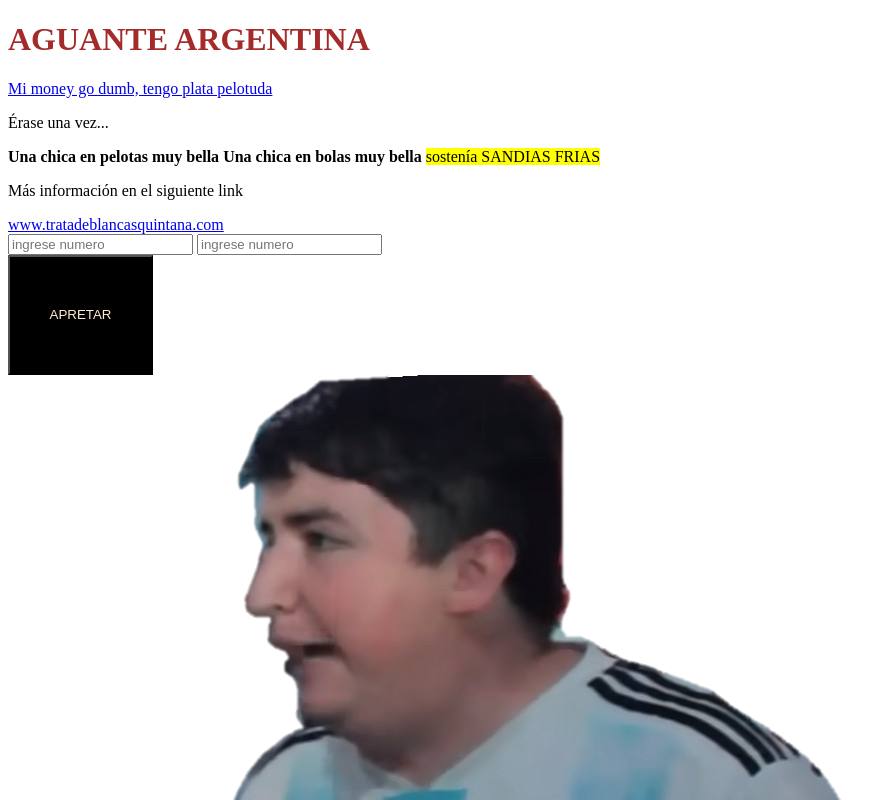
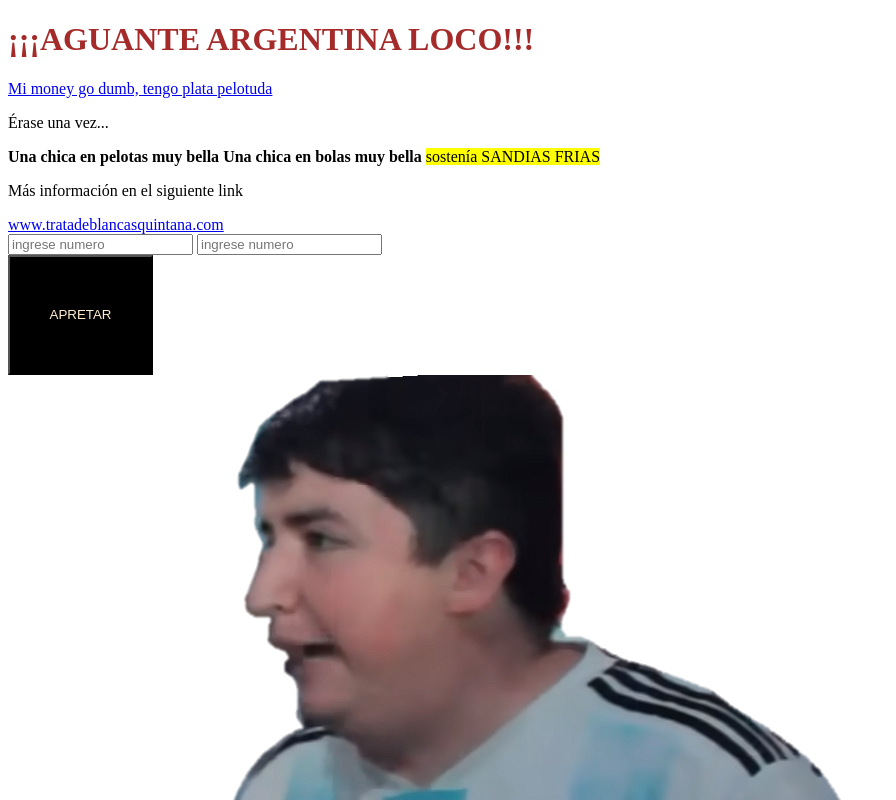
Before and after one commit to aguanteargentina/aguanteargentina, a plain HTML site: page index.html in a window 1280 px wide. Shown: the top 800 px of the page, without its empty margins (0-896 px from the left). Drawn offline with Linux system fonts and the light colour scheme.

Commit message:
Update index.html

```diff
--- a/index.html
+++ b/index.html
@@ -5,10 +5,10 @@
     <meta http-equiv="X-UA-Compatible" content="IE=edge" />
     <meta name="viewport" content="width=device-width, initial-scale=1.0" />
     <link rel="stylesheet" href="./index.css" />
-    <title>Document</title>
+    <title>aguanteargentina</title>
   </head>
   <body>
-    <h1>AGUANTE ARGENTINA</h1>
+    <h1>¡¡¡AGUANTE ARGENTINA LOCO!!!</h1>
     <a href="https://www.youtube.com/watch?v=9asMQnRyjck"
       target="_blank"> Mi money go dumb, tengo plata pelotuda</a>
     <p>Érase una vez...</p>
```
